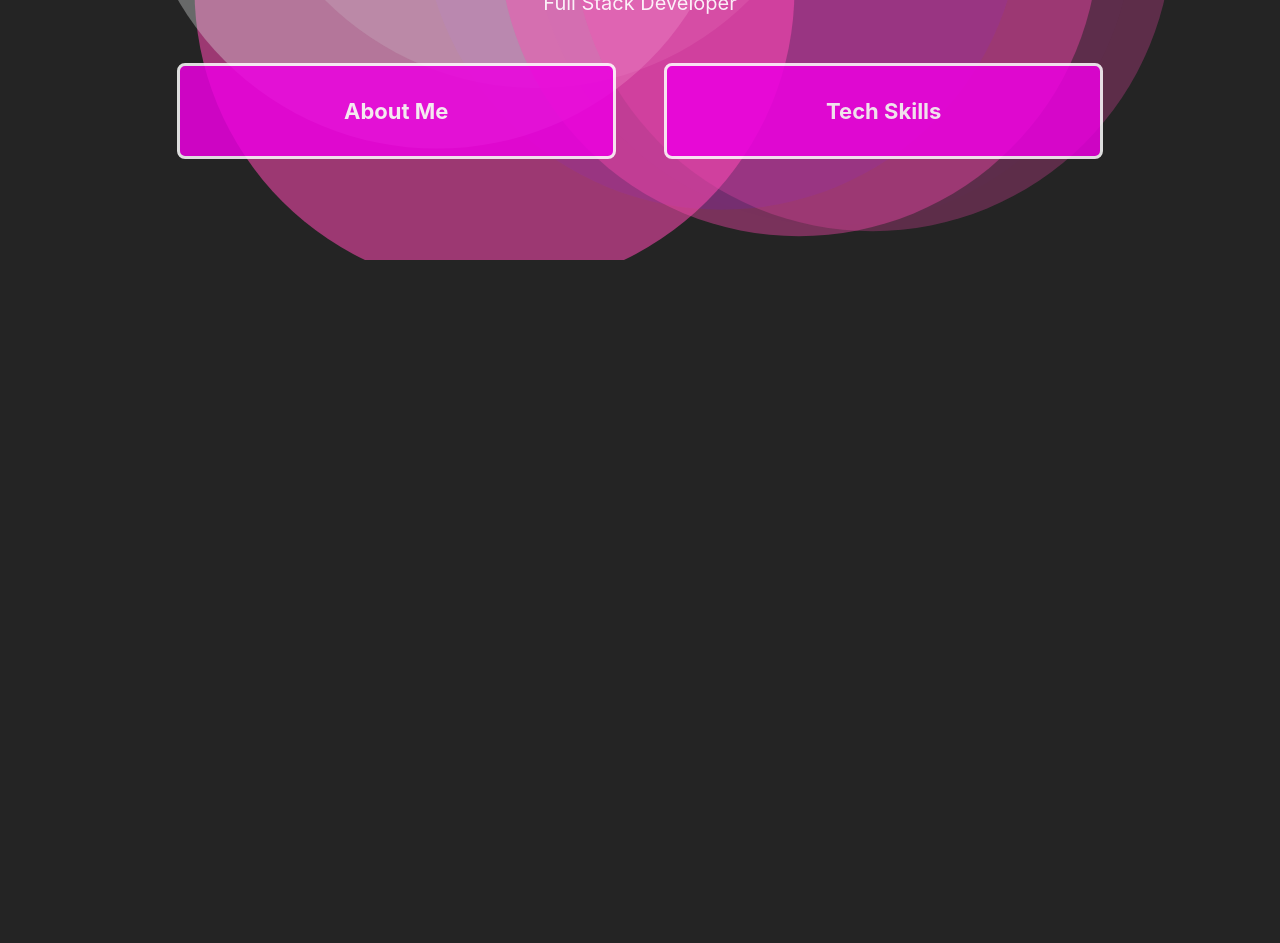
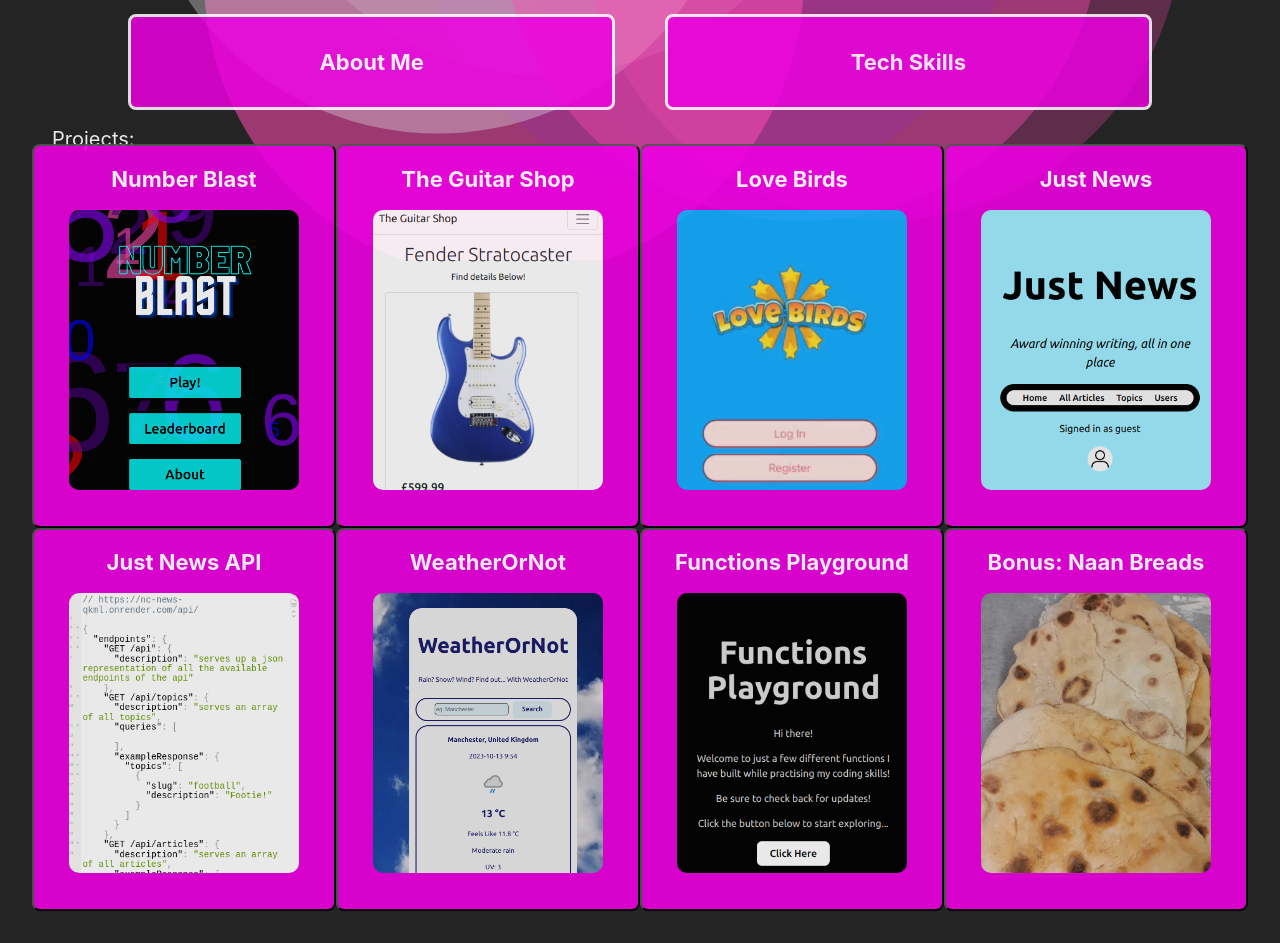
Before and after one commit to DanielCouperthwaite/urban-health, a React (Vite) app: page /home in a window 1280 px wide. Shown: the part 540-1483 px from the top of the page. Before the commit the page ends 800 px from the top, so only its background shows below. Built offline with nearby package versions, Linux system fonts and the light colour scheme.

Commit message:
alter app width

```diff
--- a/src/Home/Home.css
+++ b/src/Home/Home.css
@@ -58,7 +58,7 @@ p {
 .project-button {
     width: 25%;
     max-width: 360px;
-    min-width: 300px;
+    min-width: 280px;
     color: white;
     border: "1px solid white";
     opacity: 0.9;
--- a/src/Home/Home.jsx
+++ b/src/Home/Home.jsx
@@ -99,7 +99,7 @@ export default function Home ({projects}) {
                     </Grow>
                     </Box>
 
-                    {/* <Box>
+                    <Box>
                         <Grow in={projectLoad}>
                         <div styles={{width: "100%", margin: "0", padding: "0"}}>
                                 <div className='project-titles'>
@@ -122,7 +122,7 @@ export default function Home ({projects}) {
 
                             </div>
                         </Grow>
-                    </Box> */}
+                    </Box>
                 </div>
 
             </div>
```
